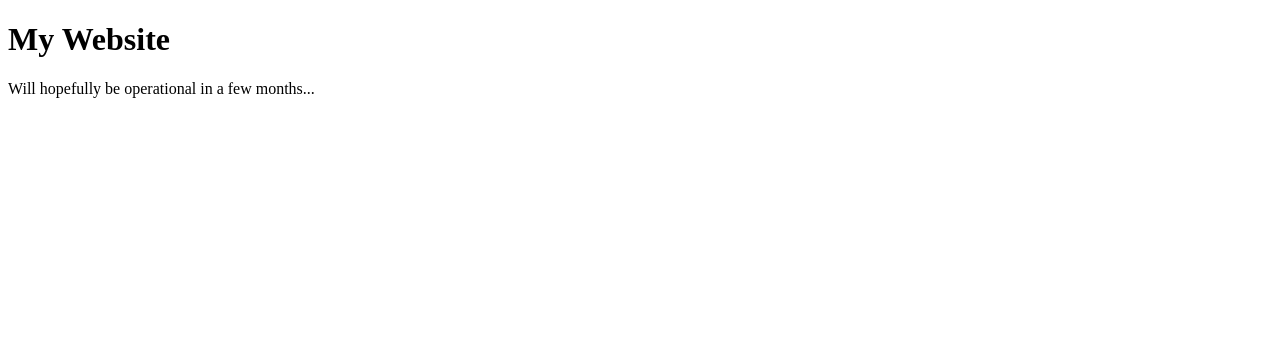
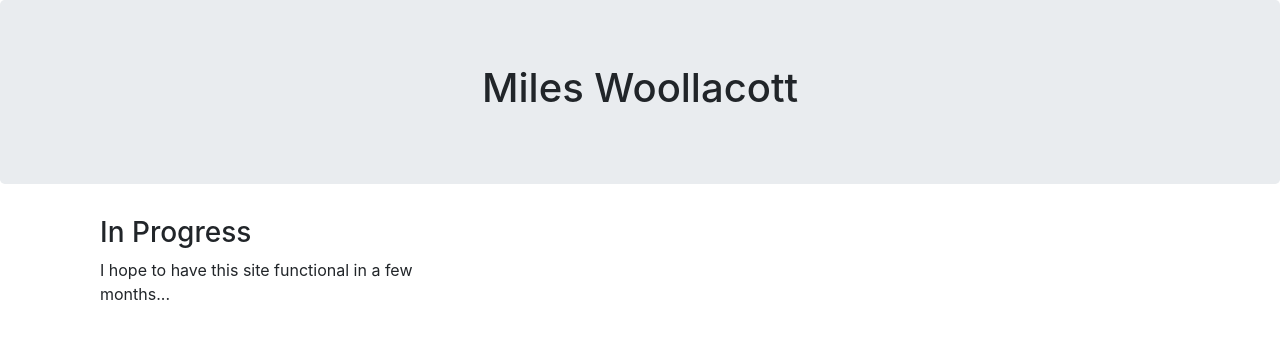
Before and after one commit to nkoix/nkoix.github.io, a plain HTML site: page index.html in a window 1280 px wide. Drawn offline with nearby package versions, Linux system fonts and the light colour scheme.

Commit message:
Changed Bootstrap Version

```diff
--- a/index.html
+++ b/index.html
@@ -1,10 +1,21 @@
 <!DOCTYPE html>
+
 <html>
 <head>
-	<title>Miles Woollacott</title>
+    <title>Home - Miles Woollacott</title>
+    <link rel="stylesheet" href="https://pro.fontawesome.com/releases/v5.10.0/css/all.css" />
+	<link rel="stylesheet" href="https://stackpath.bootstrapcdn.com/bootstrap/4.4.1/css/bootstrap.min.css">
+	<link rel="stylesheet" href="css/style.css">
 </head>
 <body>
-	<h1>My Website</h1>
-	<p>Will hopefully be operational in a few months...</p>
+    <div class="jumbotron text-center">
+        <h1>Miles Woollacott</h1>
+      </div>
+    <div class="container">
+        <div class="col-sm-4">
+            <h3>In Progress</h3>
+            <p>I hope to have this site functional in a few months...</p>
+          </div>
+    </div>
 </body>
 </html>
```
